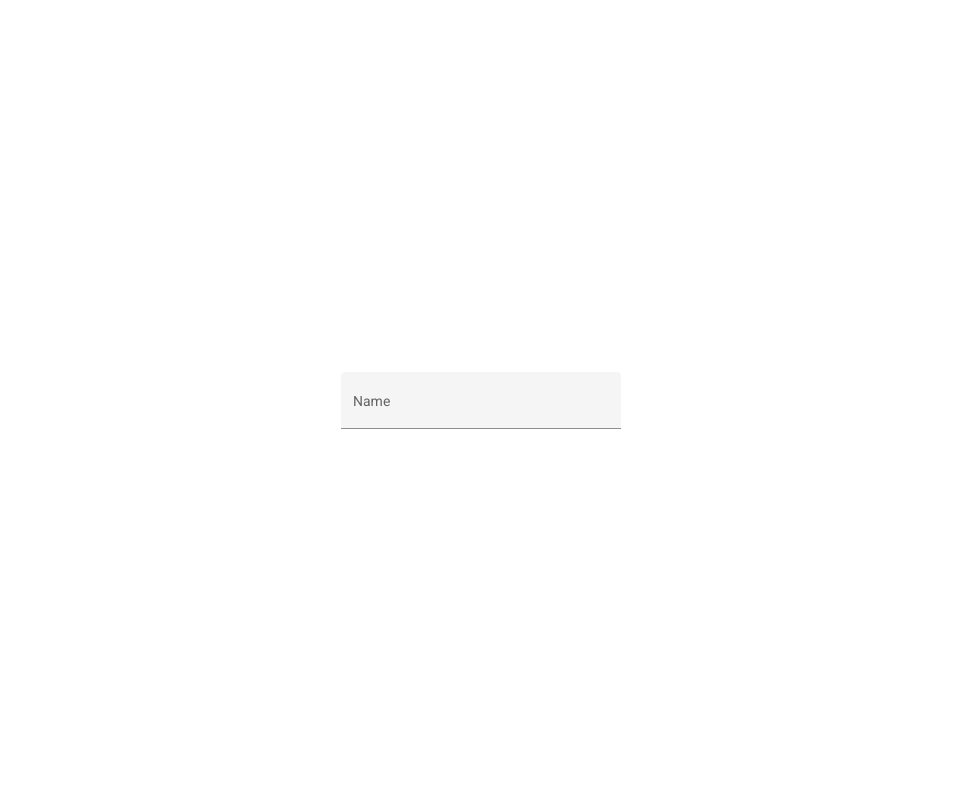
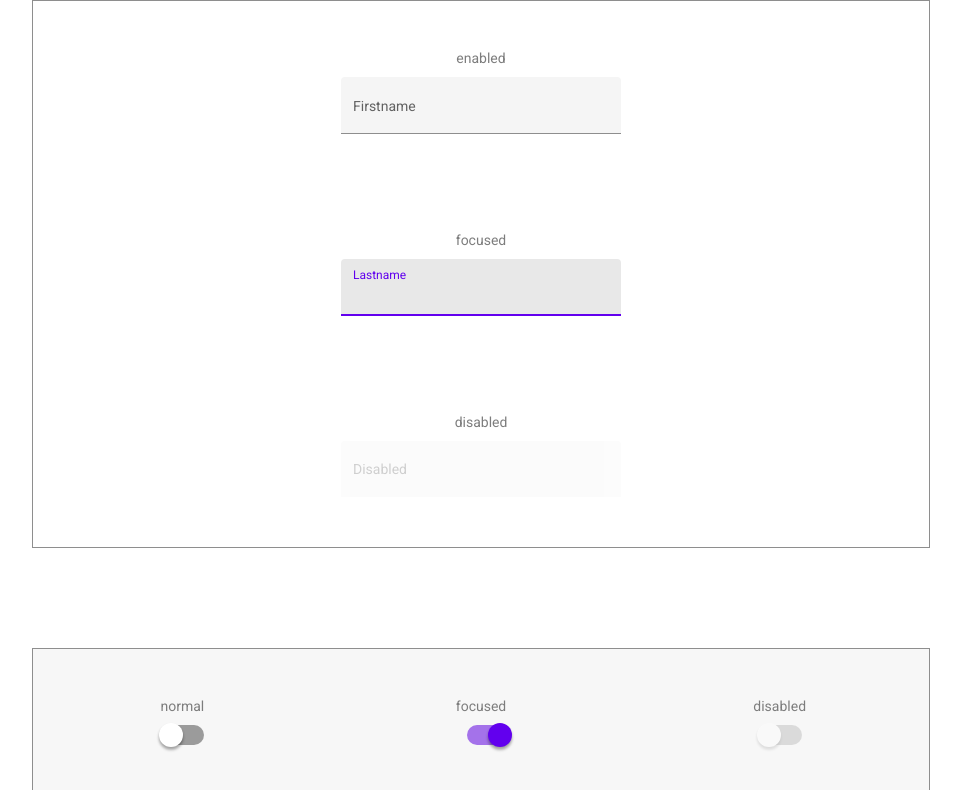
Before and after one commit to 1F4A9/material-design, a React (Create React App) app: page / in a window 1280 px wide. Shown: the top 790 px of the page, without its empty margins (159-1120 px from the left). Built offline with nearby package versions, Linux system fonts and the light colour scheme.

Commit message:
added states

```diff
--- a/src/App.js
+++ b/src/App.js
@@ -3,6 +3,7 @@ import styled from 'styled-components';
 
 import GlobalStyle from './GlobalStyle';
 import TextField from './components/TextField';
+import Switch from './components/Switch';
 
 const Container = styled.div`
   height: 100vh;
@@ -12,6 +13,32 @@ const Container = styled.div`
   flex-direction: column;
   justify-content: center;
   align-items: center;
+
+  .textfield-container,
+  .switch-container {
+    margin: 50px;
+    width: 70%;
+    border: 1px solid #8e8e8e;
+
+    display: flex;
+    justify-content: center;
+    align-items: center;
+  }
+
+  .textfield-container {
+    flex-direction: column;
+  }
+
+  .switch-container {
+    flex-direction: row;
+    background-color: #f7f7f7;
+  }
+
+  .textfield-container > div,
+  .switch-container > div {
+    flex: 1;
+    margin: 50px 0px;
+  }
 `;
 
 function App() {
@@ -19,7 +46,14 @@ function App() {
     <Container>
       <GlobalStyle />
       <div className="textfield-container">
-        <TextField placeholder={'Name'} />
+        <TextField placeholder={'Firstname'} state={'enabled'}/>
+        <TextField placeholder={'Lastname'} state={'focused'}/>
+        <TextField placeholder={'Disabled'} state={'disabled'}/>
+      </div>
+      <div className="switch-container">
+        <Switch state={'normal'}/>
+        <Switch state={'focused'}/>
+        <Switch state={'disabled'}/>
       </div>
     </Container>
   );
--- /dev/null
+++ b/src/components/Switch.js
@@ -0,0 +1,105 @@
+import React from 'react';
+import styled from 'styled-components';
+
+const Container = styled.div`
+  display: flex;
+  flex-direction: column;
+  justify-content: center;
+  align-items: center;
+
+  input {
+    height: 0;
+    width: 0;
+    opacity: 0;
+  }
+
+  input:focus ~ .slider::before {
+    background-color: rgba(155, 155, 155, 0.1);
+  }
+
+  input:checked ~ .slider::after {
+    background-color: #6200ee;
+    left: 21px;
+  }
+
+  input ~ .slider::after {
+    background-color: #fff;
+  }
+
+  input:checked ~ .slider {
+    background-color: #a472ea;
+  }
+
+  .slider {
+    position: relative;
+    height: 20px;
+    width: 36px;
+    left: 4px;
+    bottom: 4px;
+    background-color: #9b9b9b;
+    border-radius: 20px;
+    cursor: ${props => props.state === 'disabled' ? 'default' : 'pointer'};
+    opacity: ${props => props.state === 'disabled' ? '0.3' : null};
+
+    transition: 0.2s;
+
+    ::after {
+      content: '';
+
+      display: block;
+      position: absolute;
+      top: -2px;
+      left: -9px;
+      background-color: #fff;
+      height: 24px;
+      width: 24px;
+      border-radius: 50%;
+      box-shadow: 0 2px 3px rgba(0,0,0,0.16), 0 3px 3px rgba(0,0,0,0.23);
+
+      transition: 0.2s;
+    }
+
+    ::before {
+      content: '';
+
+      display: block;
+      position: absolute;
+      top: -15px;
+      left: -23px;
+      height: 50px;
+      width: 50px;
+      border-radius: 50%;
+
+      transition: 0.2s;
+    }
+  }
+
+  p {
+    font-size: 14px;
+    color: rgb(125, 125, 125);
+  }
+
+`;
+
+export default function Switch({ state }) {
+  let slider = null;
+  if (state === 'disabled') {
+    slider = <input type="checkbox" checked={false} required/>
+  } else if (state === 'focused') {
+    slider = <input type="checkbox" checked={true} required/>
+  } else {
+    slider = <input type="checkbox" required/>
+  }
+
+
+
+  return (
+    <Container state={state}>
+      <p>{state}</p>
+      <label>
+        {slider}
+        <div className="slider"></div>
+      </label>
+    </Container>
+  )
+}
--- a/src/components/TextField.js
+++ b/src/components/TextField.js
@@ -2,9 +2,12 @@ import React from 'react';
 import styled from 'styled-components';
 
 const Container = styled.div`
-position: relative;
   font-family: 'Raleway', sans-serif;
   font-weight: 500;
+
+  .textfield {
+    position: relative;
+  }
 
   label {
     position: absolute;
@@ -55,11 +58,12 @@ input {
 
     :hover {
       background-color: #e8e8e8;
-    cursor: text;
+      cursor: pointer;
     }
 
     :focus {
       outline: none;
+      cursor: text;
     }
 
     :focus ~ .border-top-right,
@@ -80,18 +84,149 @@ input {
       color: #6200ee;
     }
   }
+
+  p {
+    font-size: 14px;
+    padding-bottom: 12px;
+    color: rgb(125, 125, 125);
+    text-align: center;
+  }
 `;
 
-export default function TextField({ placeholder }) {
-  return (
-    <Container>
-      <form>
+const DisabledContainer = styled.div`
+  font-family: 'Raleway', sans-serif;
+  font-weight: 500;
+
+  .textfield {
+    position: relative;
+    padding: 20px 12px;
+    width: 256px;
+    background-color: #f5f5f5;
+    border-top-left-radius: 4px;
+    border-top-right-radius: 4px;
+    font-size: 16px;
+    color: #373737;
+    opacity: 0.3;
+  }
+
+  label {
+    font-size: 14px;
+    color: #626262;
+  }
+
+  p {
+    font-size: 14px;
+    padding-bottom: 12px;
+    color: rgb(125, 125, 125);
+    text-align: center;
+  }
+`;
+
+const FocusContainer = styled.div`
+  font-family: 'Raleway', sans-serif;
+  font-weight: 500;
+
+  .textfield {
+    position: relative;
+  }
+
+  label {
+    position: absolute;
+    left: 12px;
+    pointer-events:none;
+    font-size: 14px;
+    color: #6200ee;
+    top: 10px;
+    font-size: 12px;
+  }
+
+  .border-top-left, .border-top-right {
+    position: absolute;
+    height: 1px;
+    bottom: -1px;
+    background-color: #6200ee;
+    border-top: 1px solid #6200ee;
+    width: 50%;
+    z-index: 1;
+  }
+
+  .border-top-left {
+    right: 50%;
+  }
+
+  .border-top-right {
+    left: 50%;
+  }
+
+  .border-bottom {
+    position: absolute;
+    height: 1px;
+    width: 100%;
+    background-color: #8e8e8e;
+  }
+
+  input {
+    padding: 26px 12px 12px 12px;
+    width: 256px;
+    background-color: #e8e8e8;
+    border: none;
+    border-top-left-radius: 4px;
+    border-top-right-radius: 4px;
+    font-size: 16px;
+    transition: 0.15s ease background-color;
+    color: #373737;
+
+    :focus {
+      outline: none;
+    }
+  }
+
+  p {
+    font-size: 14px;
+    padding-bottom: 12px;
+    color: rgb(125, 125, 125);
+    text-align: center;
+  }
+`;
+
+export default function TextField({ placeholder, state }) {
+  let textFieldJSX = null;
+
+  if (state === 'disabled') {
+    textFieldJSX = (
+      <DisabledContainer state={state}>
+        <p>{state}</p>
+        <div className="textfield">
+          <label>{placeholder}</label>
+        </div>
+      </DisabledContainer>
+    )
+  } else if (state ==='focused') {
+    textFieldJSX = (
+      <FocusContainer state={state}>
+        <p>{state}</p>
+        <div className="textfield">
           <input type="text" required/>
           <label>{placeholder}</label>
           <div className="border-top-left"></div>
           <div className="border-top-right"></div>
           <div className="border-bottom"></div>
-      </form>
+        </div>
+      </FocusContainer>
+    )
+  } else {
+    textFieldJSX = (
+      <Container state={state}>
+        <p>{state}</p>
+        <div className="textfield">
+          <input type="text" required/>
+          <label>{placeholder}</label>
+          <div className="border-top-left"></div>
+          <div className="border-top-right"></div>
+          <div className="border-bottom"></div>
+        </div>
       </Container>
     )
   }
+  return textFieldJSX;
+}
```
Lines whose indentation alone changed are shown as unchanged.
